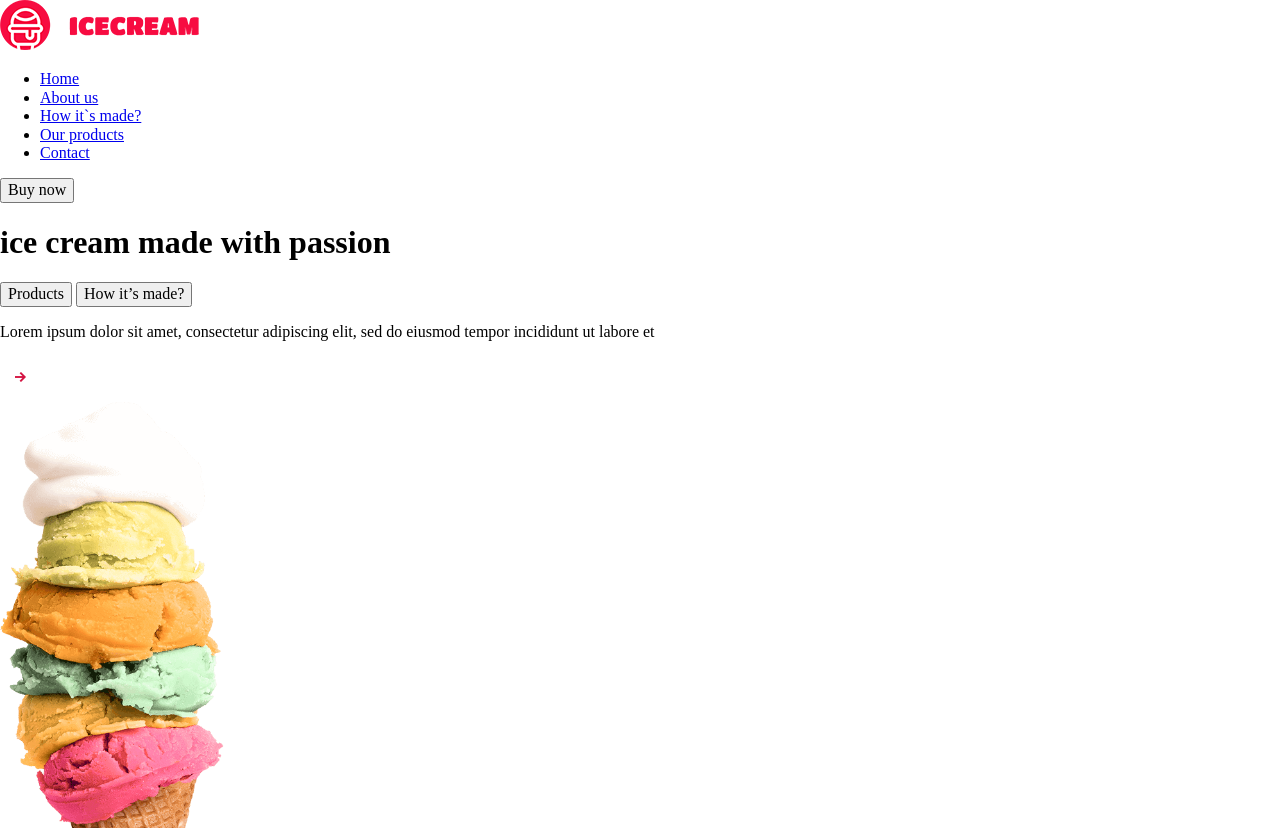
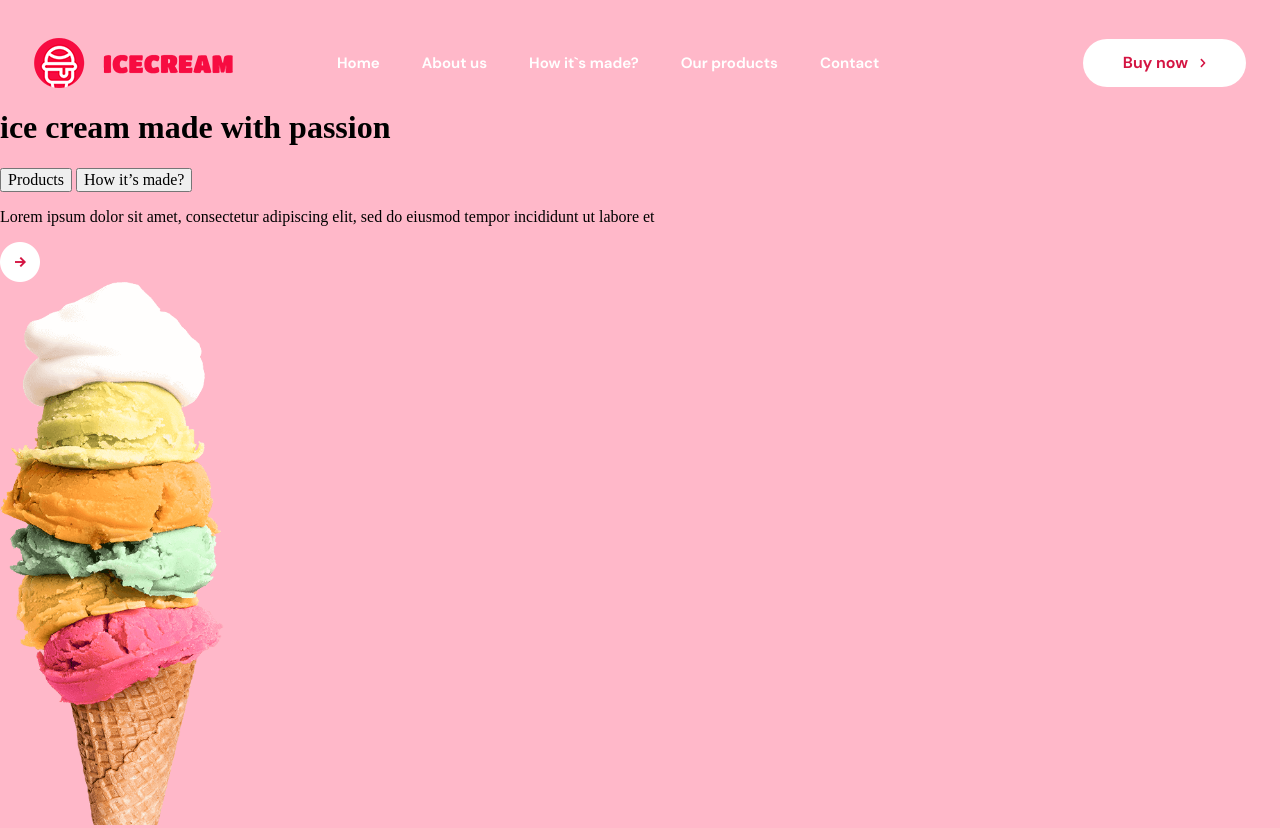
Before and after one commit to ivanberko/GoIT_Project_IceCream-HTML-CSS-Gulp, a website: page src/index.html in a window 1280 px wide. Shown: the top 828 px of the page. Drawn offline with nearby package versions, Linux system fonts and the light colour scheme; files that its build step writes are made by us from their sources.

Commit message:
added style in header for site-nav

```diff
--- a/src/sass/base.scss
+++ b/src/sass/base.scss
@@ -11,3 +11,14 @@ html {
 body {
   margin: 0;
 }
+
+img {
+  display: block;
+  max-width: 100%;
+  height: auto;
+}
+
+.wrapper {
+  max-width: 1280px;
+  margin: 0 auto;
+}
--- /dev/null
+++ b/src/sass/components/button.scss
@@ -0,0 +1,20 @@
+.button-buy {
+  @extend %btn;
+  font-family: $text-font-bold;
+  background-color: $main-color-white;
+  color: $main-color-red;
+  padding: sizeRem(15) sizeRem(40);
+  transition: background-color .3s linear;
+
+  &::after {
+    @extend %before;
+    width: 6px;
+    height: 10px;
+    background-image: url(../../images/icons/chevron-right-solid.svg);
+    margin-left: sizeRem(12);
+  }
+
+  &:hover {
+    background-color: $hover-color-grey;
+  }
+}
--- /dev/null
+++ b/src/sass/components/header.scss
@@ -0,0 +1,4 @@
+.header {
+  background-color: $main-color-pink;
+  margin-bottom: sizeRem(132);
+}
--- /dev/null
+++ b/src/sass/components/site-menu.scss
@@ -0,0 +1,26 @@
+.site-menu {
+  @extend %list;
+  display: flex;
+  flex-wrap: wrap;
+
+  &__item {
+    margin-right: sizeRem(42);
+    font-size: sizeRem(15);
+
+    &:last-child {
+      margin-right: 0;
+    }
+  }
+
+  &__link {
+    @extend %link;
+    color: $main-color-white;
+    font-family: $text-font-bold;
+    transition: color .3s linear;
+
+    &:hover,
+    &:focus {
+      color: $hover-color-red;
+    }
+  }
+}
--- /dev/null
+++ b/src/sass/components/site-nav.scss
@@ -0,0 +1,18 @@
+.site-nav {
+  display: flex;
+  justify-content: space-between;
+  align-items: center;
+  padding: sizeRem(38) sizeRem(34) 0;
+
+  .logo {
+    padding-right: sizeRem(10);
+    width: 25%;
+  }
+
+  .row {
+    width: 75%;
+    display: flex;
+    justify-content: space-between;
+    align-items: center;
+  }
+}
--- a/src/sass/helpers/placeholders.scss
+++ b/src/sass/helpers/placeholders.scss
@@ -0,0 +1,45 @@
+@function sizeRem($size) {
+  @return $size / $size-content * 1rem;
+}
+
+%btn {
+  font-family: $text-font-regular;
+  padding: sizeRem(14) sizeRem(24);
+  display: inline-block;
+  border: none;
+  cursor: pointer;
+  background-color: transparent;
+  outline: none;
+  border-radius: 25px;
+}
+
+
+%title {
+  color: $main-color-white;
+  font-family: $title-font;
+  font-size: sizeRem(30);
+  margin-bottom: sizeRem(30);
+}
+
+%subtitle {
+  color: $main-color-red;
+  font-family: $title-font;
+  font-size: sizeRem(60);
+}
+
+%link {
+  display: block;
+  text-decoration: none;
+}
+
+%list {
+  list-style: none;
+  margin: 0;
+  padding: 0;
+}
+
+%before {
+  content: "";
+  display: inline-block;
+  margin: 0 auto;
+}
--- a/src/sass/helpers/vars.scss
+++ b/src/sass/helpers/vars.scss
@@ -21,3 +21,7 @@ $title-font: 'titan_oneregular';
 $text-font-medium: 'dm_sansmedium';
 $text-font-bold: 'dm_sansbold';
 $text-font-regular: 'dm_sansregular';
+
+// SIZE ----------------------------------------
+
+$size-content: 16;
--- a/src/sass/main.scss
+++ b/src/sass/main.scss
@@ -4,3 +4,10 @@
 
 @import 'normalize.scss';
 @import 'base.scss';
+
+// HEADER -------------------------------
+
+@import 'components/header.scss';
+@import 'components/site-nav.scss';
+@import 'components/site-menu.scss';
+@import 'components/button.scss';
```
Also changed, not shown: src/.html/header.html, src/images/icons/chevron-right-solid.svg (added), src/images/icons/chevron_right-24px.svg (deleted), src/images/sprite-icons/symbol-defs.svg.
